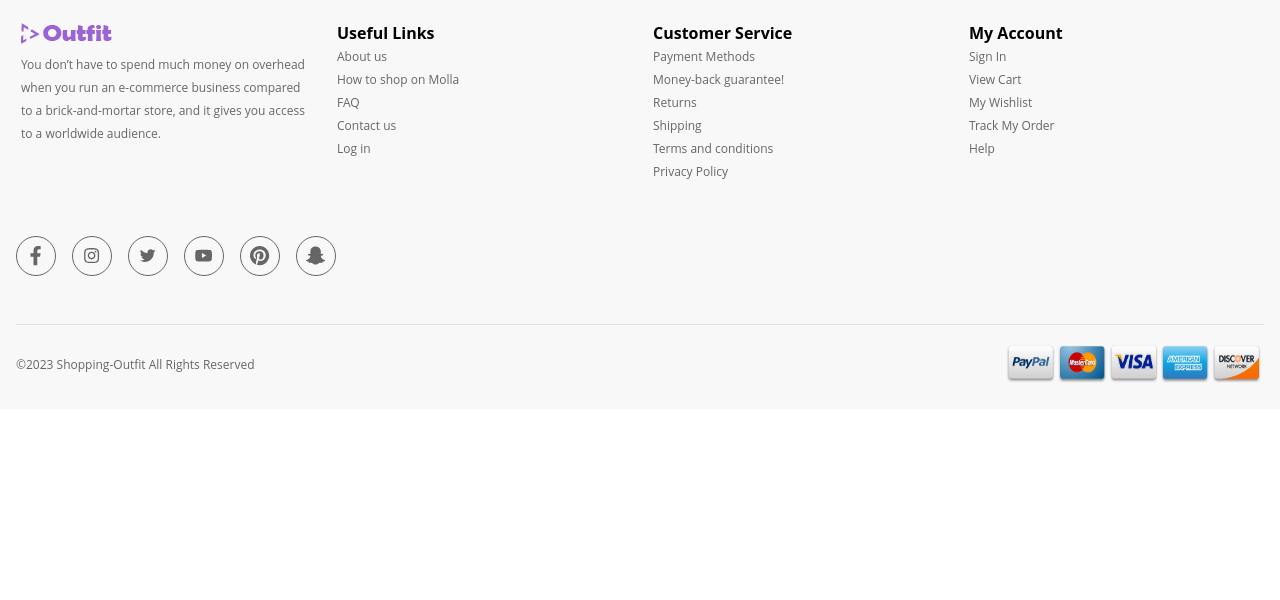
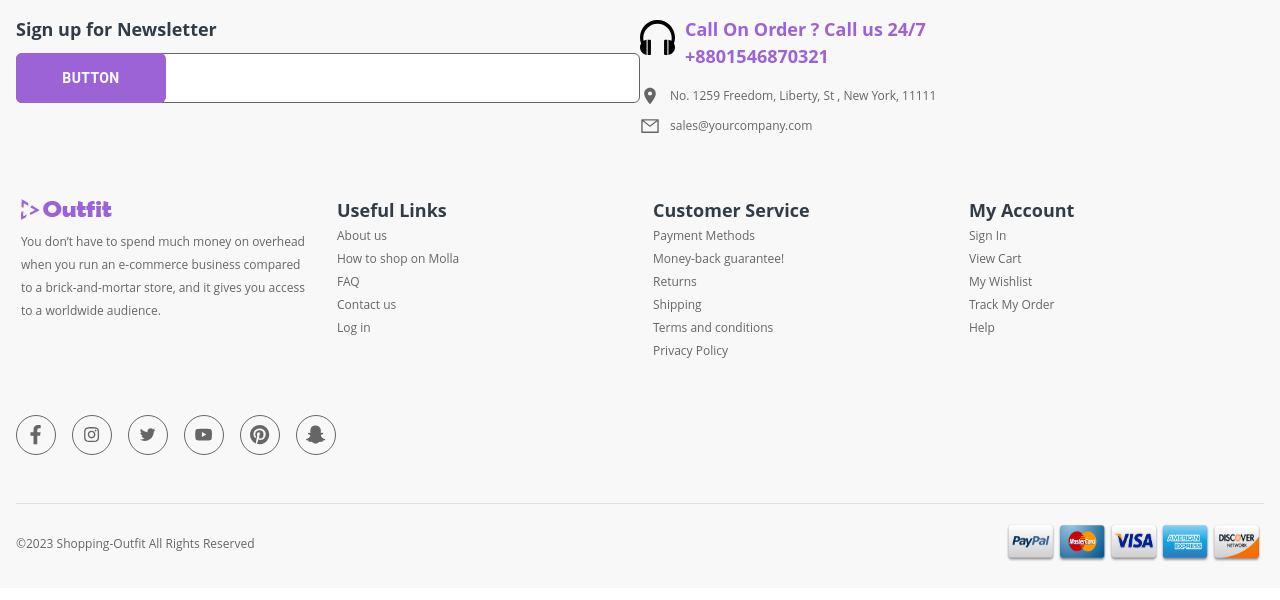
Before and after one commit to MarufaKompass/E-Commerce-with-Next-js, a Next.js app: page /components/footer in a window 1280 px wide. Shown: the top 600 px of the page. Built offline with nearby package versions, Linux system fonts and the light colour scheme.

Commit message:
newsletter

```diff
--- /dev/null
+++ b/src/pages/components/footer/Contact.js
@@ -0,0 +1,33 @@
+import { Box } from '@mui/system'
+import React from 'react'
+import styles from "./styles.module.scss";
+import { ImHeadphones } from 'react-icons/im';
+import { MdLocationOn } from 'react-icons/md';
+import { AiOutlineMail } from 'react-icons/ai';
+export default function Contact() {
+  return (
+    <Box className={styles.footer__contact}>
+      <Box className={styles.contactInfo}>
+        <Box className={styles.icon}>
+          <ImHeadphones></ImHeadphones>
+        </Box>
+        <Box className={styles.callInfo}>
+            <h5>Call On Order ? Call us 24/7</h5>
+            <h5>+8801546870321</h5>
+        </Box>
+      </Box>
+      <Box className={styles.info}>
+      <Box className={styles.orderInfo}>
+        <p className={styles.infoIcon}><MdLocationOn></MdLocationOn> </p>
+        <span>No. 1259 Freedom, Liberty, St , New York, 11111</span>
+
+      </Box>
+      <Box className={styles.orderInfo}>
+      <p className={styles.infoIcon}><AiOutlineMail></AiOutlineMail> </p>
+      <span>sales@yourcompany.com</span>
+      </Box>
+      </Box>
+
+    </Box>
+  )
+}
--- /dev/null
+++ b/src/pages/components/footer/NewsLetter.js
@@ -0,0 +1,15 @@
+import { Button } from '@mui/material';
+import { Box } from '@mui/system'
+import React from 'react'
+import styles from "./styles.module.scss";
+export default function NewsLetter() {
+  return (
+    <Box className={styles.footer__newsletter}>
+        <h3>Sign up for Newsletter</h3>
+        <Box className={styles.footer__inputField}>
+        <input type="text"></input>
+        <Button className={styles.btn_primary}>Button</Button>
+        </Box>
+    </Box>
+  )
+}
--- a/src/pages/components/footer/Styles.module.scss
+++ b/src/pages/components/footer/Styles.module.scss
@@ -1,4 +1,5 @@
 @import "../../../styles//base.scss";
+ //.......................... footer main parts ..............................//
 .footer {
   background: #f8f8f8;
 
@@ -25,13 +26,17 @@
 
         }
     }
+    .newsContact{
+      display: grid;
+      grid-template-columns: repeat(2, 1fr);
+    }
   }
   .img {
     width: 200px;
     height: 40px;
     object-fit: contain;
   }
-
+ //............................ links ...............................//
   &__links {
     display: grid;
     grid-template-columns: repeat(4, 1fr);
@@ -43,6 +48,8 @@
     }
     ul {
       padding: 5px;
+      font-size:$heading-font-size;
+      color: $heading-color;
       li {
         font-size:$base-font-size;
       }
@@ -55,7 +62,7 @@
       }
     }
   }
-
+ //............................... socials ........................................//
   &__socials{
     section{
         ul{
@@ -86,6 +93,7 @@
         }
     }
   }
+ //..........................copyright ..................................//
 
   &__copyright{
        display: flex;
@@ -102,7 +110,7 @@
 
     }
   }
-
+ //..........................payment.....................................//
   &__payment{
     img{
         width: 260px;
@@ -115,4 +123,87 @@
     }
 
   }
+
+ //..........................newsletter.....................................//
+  &__inputField{
+    display: flex;
+    margin-top: 10px;
+  }
+  &__newsletter{
+    h3{
+        font-size:$heading-font-size;
+        color: $heading-color;
+    }
+    input{
+        width: 100%;
+        height: 50px;
+        outline: none;
+        font-size: 14px;
+        padding-left: 10px;
+        border-radius: 6px;
+        position: relative;
+        border-right: none;
+        border: 1px solid $base-text-color;
+        &:hover{
+          border: 1px solid $color;
+        }
+       }
+    .btn_primary{
+        // display: flex;
+        // align-items: center;
+        // justify-content: center;
+        gap: 5px;
+        background: $color;
+        color: $white-color;
+        font-weight: 600;
+        cursor: pointer;
+        width:100%;
+        border-radius: 6px;
+        width: 150px;
+        position: absolute;
+        height: 50px;
+
 }
+
+  }
+
+   //..........................contact.....................................//
+
+   &__contact{
+    .contactInfo{
+      display: flex;
+
+    }
+    .icon{
+      font-size:35px;
+    }
+    .callInfo{
+      display: grid;
+      margin-left: 10px;
+    }
+    h5{
+      font-size:$heading-font-size;
+      color: $color;
+    }
+    p{
+      font-size: $base-font-size;
+      color: $base-text-color;
+    }
+    span{
+      font-size: $base-font-size;
+      color: $base-text-color;
+      margin-top: 3px;
+      margin-left: 10px;
+    }
+    .info{
+      margin-top: 14px;
+    }
+   .infoIcon {
+    font-size: 20px;
+   }
+   .orderInfo{
+    display: flex;
+   }
+
+   }
+}
--- a/src/pages/components/footer/index.js
+++ b/src/pages/components/footer/index.js
@@ -1,7 +1,9 @@
 import { Box } from "@mui/system";
 import React from "react";
+import Contact from "./Contact";
 import Copyright from "./Copyright";
 import Links from "./Links";
+import NewsLetter from "./NewsLetter";
 import Payment from "./Payment";
 import Socials from "./Socials";
 import styles from "./styles.module.scss";
@@ -9,6 +11,10 @@ export default function Footer() {
   return (
     <Box className={styles.footer}>
       <Box className={styles.footer__container}>
+        <Box className={styles.newsContact}>
+          <NewsLetter></NewsLetter>
+          <Contact></Contact>
+        </Box>
         <Links></Links>
         <Socials></Socials>
         <Box className={styles.flex}>
--- a/src/styles/base.scss
+++ b/src/styles/base.scss
@@ -1,4 +1,10 @@
+//.................. color ...........................//
 $color:#9b63d6;
 $base-text-color :#666;
+$heading-color:#313c46;
+$white-color:#fff;
+//.................. font size ...........................//
 $base-font-size:12px;
+$heading-font-size:18px;
+//.................. border ...........................//
 $border-color:#bcb9b966;
```
